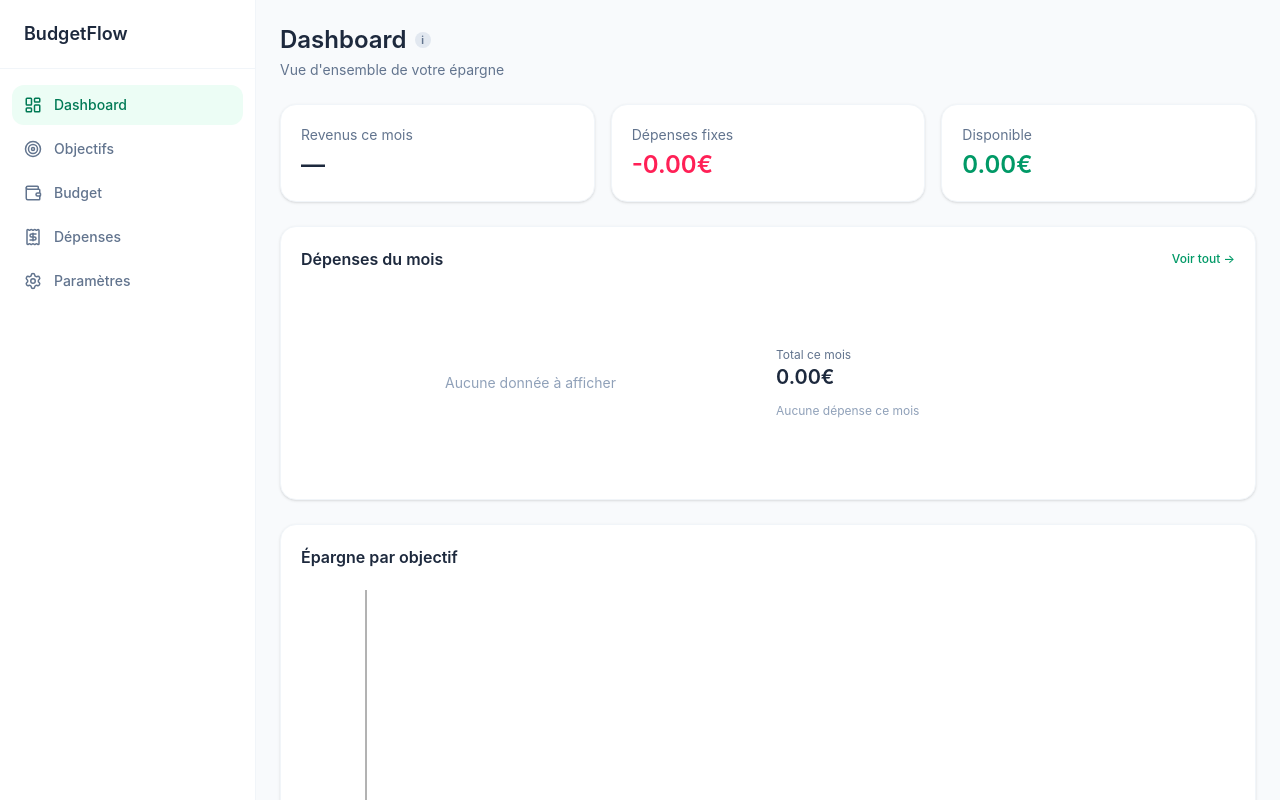
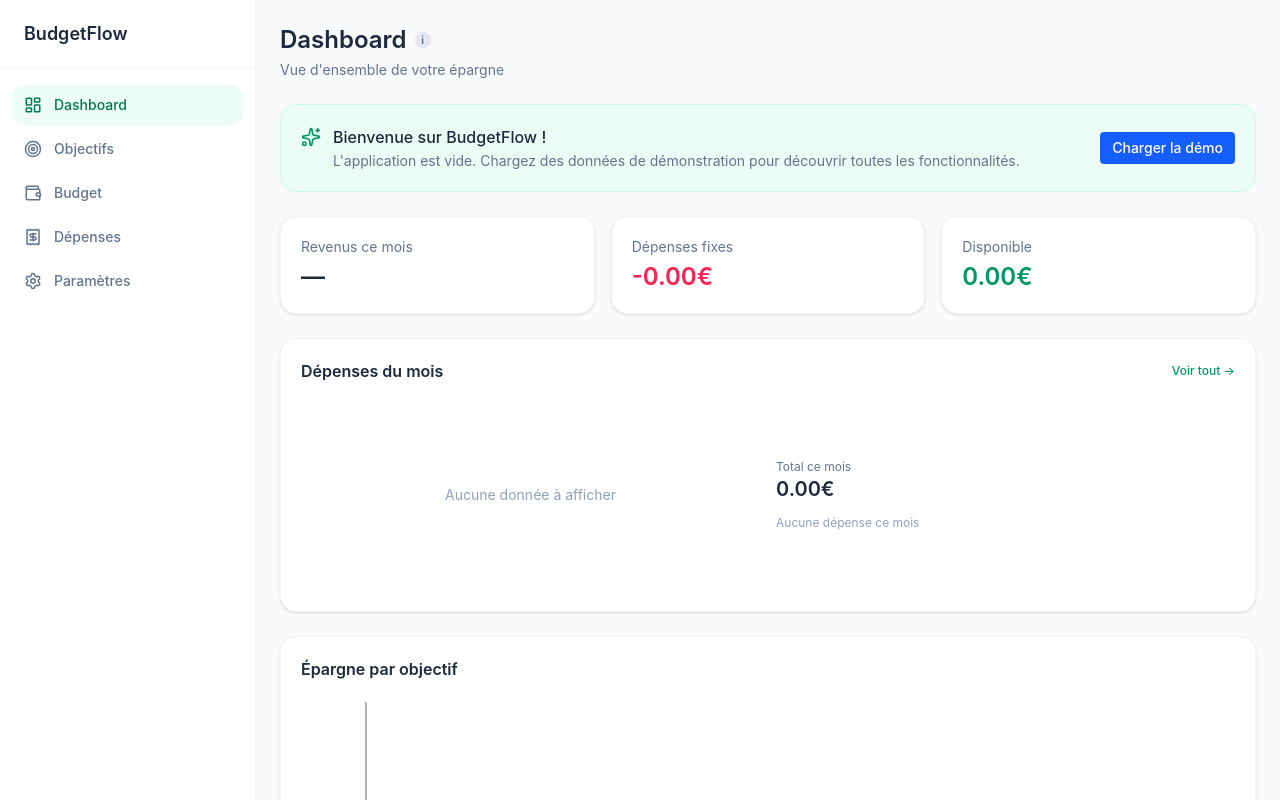
Before and after one commit to VicdSpt/BudgetFlow, a React (Vite) app: page / in a window 1280 px wide. Shown: the top 800 px of the page. Built offline with nearby package versions, Linux system fonts and the light colour scheme.

Commit message:
feat: demo data loader in Settings + welcome CTA on empty dashboard

```diff
--- a/src/pages/DashboardPage.tsx
+++ b/src/pages/DashboardPage.tsx
@@ -1,8 +1,27 @@
+import { Sparkles } from "lucide-react"
 import GlobalProgress from "../features/dashboard/components/GlobalProgress"
 import SavingsChart from "../features/dashboard/components/SavingsChart"
 import InfoTooltip from "../components/ui/InfoTooltip"
+import Button from "../components/ui/Button"
+import { useAppContext } from "../context/AppContext"
+import { buildDemoData } from "../utils/demoData"
 
 export default function DashboardPage() {
+  const { state, dispatch } = useAppContext()
+
+  const isAppEmpty =
+    state.goals.length === 0 &&
+    state.transactions.length === 0 &&
+    state.budget.monthlyIncomes.length === 0 &&
+    state.budget.spendingList.length === 0
+
+  const loadDemoData = () => {
+    const demo = buildDemoData()
+    dispatch({ type: "HYDRATE_GOALS", payload: demo.goals })
+    dispatch({ type: "HYDRATE_BUDGET", payload: demo.budget })
+    dispatch({ type: "HYDRATE_TRANSACTIONS", payload: demo.transactions })
+  }
+
   return (
     <div className="space-y-6">
       <div className="flex items-center gap-2">
@@ -14,6 +33,20 @@ export default function DashboardPage() {
           <p className="text-sm text-slate-500 mt-1">Vue d'ensemble de votre épargne</p>
         </div>
       </div>
+
+      {isAppEmpty && (
+        <div className="bg-emerald-50 border border-emerald-100 rounded-2xl p-5 flex flex-col sm:flex-row items-start sm:items-center justify-between gap-4">
+          <div className="flex items-start gap-3">
+            <Sparkles size={20} className="text-emerald-600 shrink-0 mt-0.5" />
+            <div>
+              <p className="font-medium text-slate-800">Bienvenue sur BudgetFlow !</p>
+              <p className="text-sm text-slate-500 mt-0.5">L'application est vide. Chargez des données de démonstration pour découvrir toutes les fonctionnalités.</p>
+            </div>
+          </div>
+          <Button variant="primary" onClick={loadDemoData}>Charger la démo</Button>
+        </div>
+      )}
+
       <GlobalProgress />
       <div className="bg-white rounded-2xl border border-slate-100 shadow-sm p-5">
         <h2 className="font-semibold text-slate-800 mb-4">Épargne par objectif</h2>
--- a/src/pages/SettingsPage.tsx
+++ b/src/pages/SettingsPage.tsx
@@ -1,11 +1,22 @@
 import { useAppContext } from "../context/AppContext"
 import Button from "../components/ui/Button"
 import InfoTooltip from "../components/ui/InfoTooltip"
-import { useRef } from "react"
+import ConfirmDialog from "../components/ui/ConfirmDialog"
+import { buildDemoData } from "../utils/demoData"
+import { useRef, useState } from "react"
 
 export default function SettingsPage() {
   const { state, dispatch } = useAppContext()
   const fileInputRef = useRef<HTMLInputElement>(null)
+  const [isDemoConfirmOpen, setIsDemoConfirmOpen] = useState(false)
+
+  const loadDemoData = () => {
+    const demo = buildDemoData()
+    dispatch({ type: "HYDRATE_GOALS", payload: demo.goals })
+    dispatch({ type: "HYDRATE_BUDGET", payload: demo.budget })
+    dispatch({ type: "HYDRATE_TRANSACTIONS", payload: demo.transactions })
+    setIsDemoConfirmOpen(false)
+  }
 
   const handleExport = () => {
     const data = JSON.stringify(state, null, 2)
@@ -61,6 +72,21 @@ export default function SettingsPage() {
         </div>
         <input ref={fileInputRef} type="file" accept=".json" onChange={handleImport} className="hidden" />
       </div>
+
+      <div className="bg-white rounded-2xl border border-slate-100 shadow-sm p-5">
+        <h2 className="font-semibold text-slate-800 mb-1">Données de démonstration</h2>
+        <p className="text-sm text-slate-500 mb-4">Remplissez l'application avec un jeu de données réaliste pour découvrir toutes les fonctionnalités</p>
+        <Button variant="secondary" onClick={() => setIsDemoConfirmOpen(true)}>Charger les données de démo</Button>
+      </div>
+
+      <ConfirmDialog
+        isOpen={isDemoConfirmOpen}
+        title="Charger les données de démo"
+        message="Vos données actuelles (objectifs, budget, dépenses) seront remplacées par le jeu de démonstration. Pensez à exporter avant si vous voulez les conserver."
+        confirmLabel="Charger"
+        onConfirm={loadDemoData}
+        onCancel={() => setIsDemoConfirmOpen(false)}
+      />
     </div>
   )
 }
--- /dev/null
+++ b/src/utils/demoData.ts
@@ -0,0 +1,86 @@
+import type { Goal } from "../features/goals/types/goal.type"
+import type { GlobalBudget } from "../features/budget/types/budget.type"
+import type { Transaction } from "../features/transactions/types/transaction.type"
+import { getCurrentMonth } from "./dateUtils"
+
+// Mois relatif au mois courant (offset 0 = ce mois, -1 = mois dernier, +6 = dans 6 mois)
+function monthWithOffset(offset: number): string {
+  const now = new Date()
+  const d = new Date(now.getFullYear(), now.getMonth() + offset, 1)
+  return `${d.getFullYear()}-${String(d.getMonth() + 1).padStart(2, "0")}`
+}
+
+interface DemoData {
+  goals: Goal[]
+  budget: GlobalBudget
+  transactions: Transaction[]
+}
+
+// Jeu de données réaliste, toujours relatif à la date du jour —
+// les graphiques et le "mois courant" restent pertinents quel que soit le moment de la visite.
+export function buildDemoData(): DemoData {
+  const thisMonth = getCurrentMonth()
+  const lastMonth = monthWithOffset(-1)
+  const createdAt = new Date().toISOString()
+
+  const goals: Goal[] = [
+    {
+      id: crypto.randomUUID(),
+      name: "Nintendo Switch 2",
+      description: "Achat prévu en fin d'année",
+      targetSavings: 500,
+      currentSavings: 300,
+      deadlineDate: `${monthWithOffset(5)}-01`,
+      status: "active",
+    },
+    {
+      id: crypto.randomUUID(),
+      name: "Voyage au Japon",
+      description: "2 semaines Tokyo + Kyoto",
+      targetSavings: 3000,
+      currentSavings: 850,
+      deadlineDate: `${monthWithOffset(14)}-01`,
+      status: "active",
+    },
+    {
+      id: crypto.randomUUID(),
+      name: "Casque audio",
+      description: "",
+      targetSavings: 250,
+      currentSavings: 250,
+      deadlineDate: `${monthWithOffset(-2)}-01`,
+      status: "completed",
+    },
+  ]
+
+  const budget: GlobalBudget = {
+    monthlyIncomes: [
+      { month: lastMonth, income: 1750 },
+      { month: thisMonth, income: 1750 },
+    ],
+    spendingList: [
+      { id: crypto.randomUUID(), name: "Loyer", amount: 650, frequency: "monthly", category: "logement" },
+      { id: crypto.randomUUID(), name: "Netflix + Spotify", amount: 25, frequency: "monthly", category: "abonnements" },
+      { id: crypto.randomUUID(), name: "Forfait mobile", amount: 15, frequency: "monthly", category: "abonnements" },
+      { id: crypto.randomUUID(), name: "Assurance habitation", amount: 180, frequency: "yearly", category: "logement" },
+      { id: crypto.randomUUID(), name: "Transports en commun", amount: 45, frequency: "monthly", category: "transport" },
+    ],
+  }
+
+  const transactions: Transaction[] = [
+    { id: crypto.randomUUID(), amount: 62.4, category: "food", description: "Courses Carrefour", date: `${thisMonth}-02`, tag: "variable", createdAt },
+    { id: crypto.randomUUID(), amount: 28, category: "leisure", description: "Cinéma + popcorn", date: `${thisMonth}-04`, tag: "one-time", createdAt },
+    { id: crypto.randomUUID(), amount: 54.9, category: "food", description: "Courses Lidl", date: `${thisMonth}-08`, tag: "variable", createdAt },
+    { id: crypto.randomUUID(), amount: 40, category: "transport", description: "Essence", date: `${thisMonth}-09`, tag: "variable", createdAt },
+    { id: crypto.randomUUID(), amount: 89.99, category: "tech", description: "Manette sans fil", date: `${thisMonth}-10`, tag: "one-time", createdAt },
+    { id: crypto.randomUUID(), amount: 23.5, category: "health", description: "Pharmacie", date: `${thisMonth}-11`, tag: "one-time", createdAt },
+    { id: crypto.randomUUID(), amount: 35, category: "leisure", description: "Restaurant entre amis", date: `${thisMonth}-12`, tag: "one-time", createdAt },
+    { id: crypto.randomUUID(), amount: 71.2, category: "food", description: "Courses Auchan", date: `${lastMonth}-05`, tag: "variable", createdAt },
+    { id: crypto.randomUUID(), amount: 120, category: "housing", description: "Petit électroménager", date: `${lastMonth}-12`, tag: "one-time", createdAt },
+    { id: crypto.randomUUID(), amount: 45, category: "transport", description: "Essence", date: `${lastMonth}-18`, tag: "variable", createdAt },
+    { id: crypto.randomUUID(), amount: 59.9, category: "food", description: "Courses Carrefour", date: `${lastMonth}-21`, tag: "variable", createdAt },
+    { id: crypto.randomUUID(), amount: 15.99, category: "leisure", description: "Jeu Steam en promo", date: `${lastMonth}-26`, tag: "one-time", createdAt },
+  ]
+
+  return { goals, budget, transactions }
+}
```
